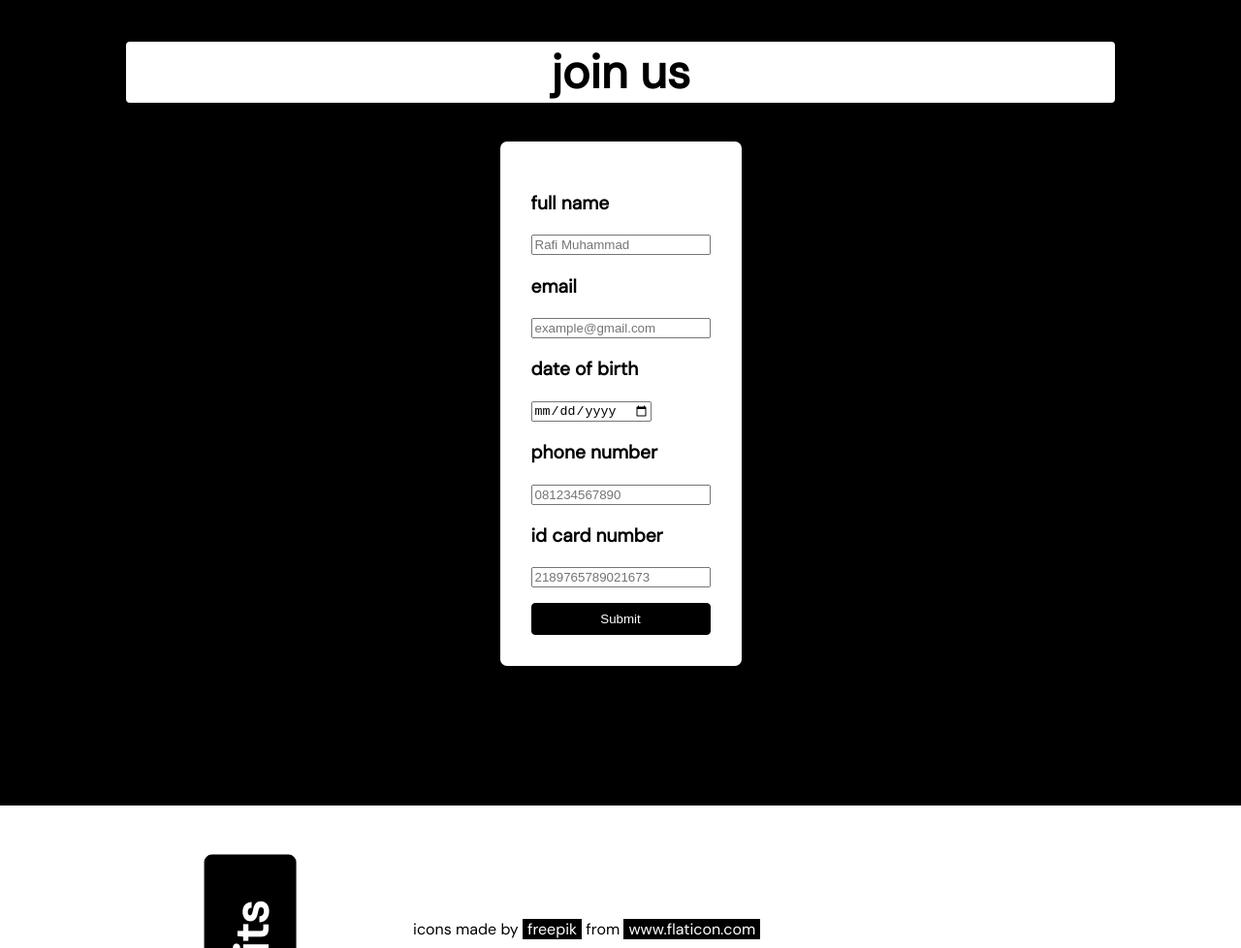
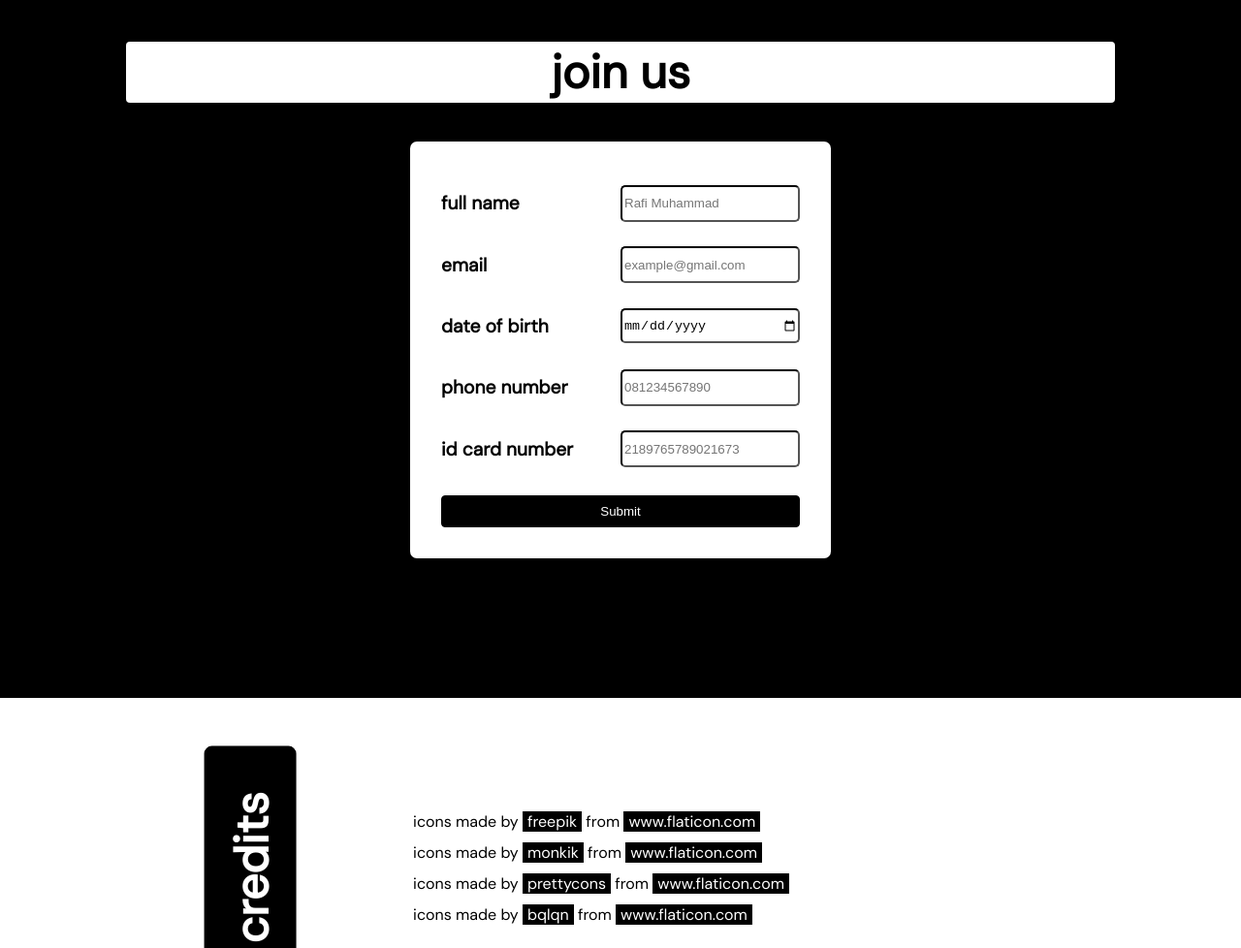
Before and after one commit to rafim19/web-exercise-minibank, a plain HTML site: page index.html in a window 1280 px wide. Shown: the part 2112-3090 px from the top of the page at 97% size. Drawn offline with Linux system fonts and the light colour scheme.

Commit message:
changed section to div in css

```diff
--- a/css/style.css
+++ b/css/style.css
@@ -251,7 +251,7 @@ header {
   border-radius: 7px;
 }
 
-.form form section {
+.form form div {
   display: grid;
   grid-template-columns: 1fr 1fr;
   align-items: center;
@@ -263,7 +263,7 @@ header {
   font-weight: bold;
 }
 
-.form form section input {
+.form form div input {
   height: 2rem;
   border-color: black;
   border-radius: 5px;
```
